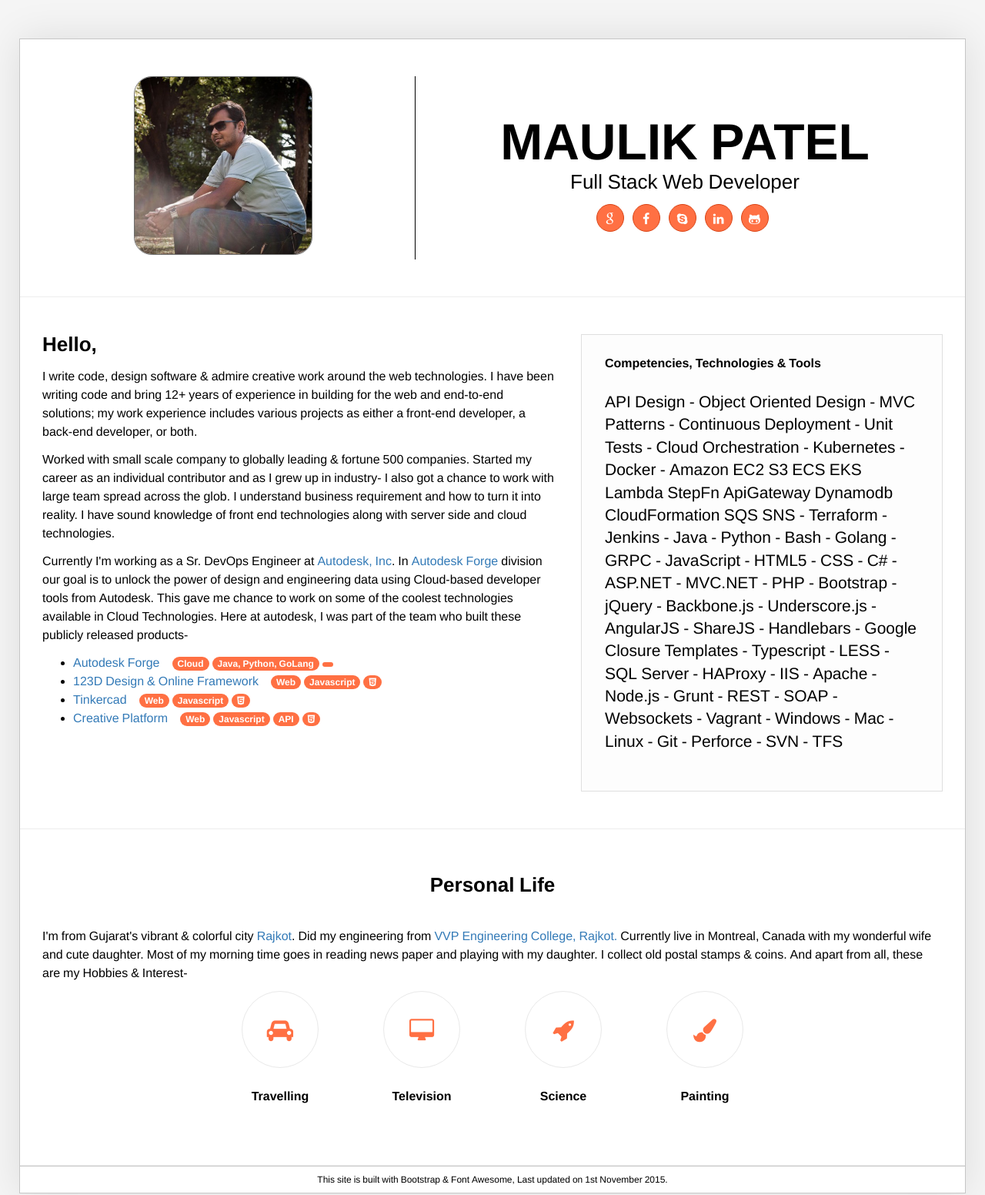
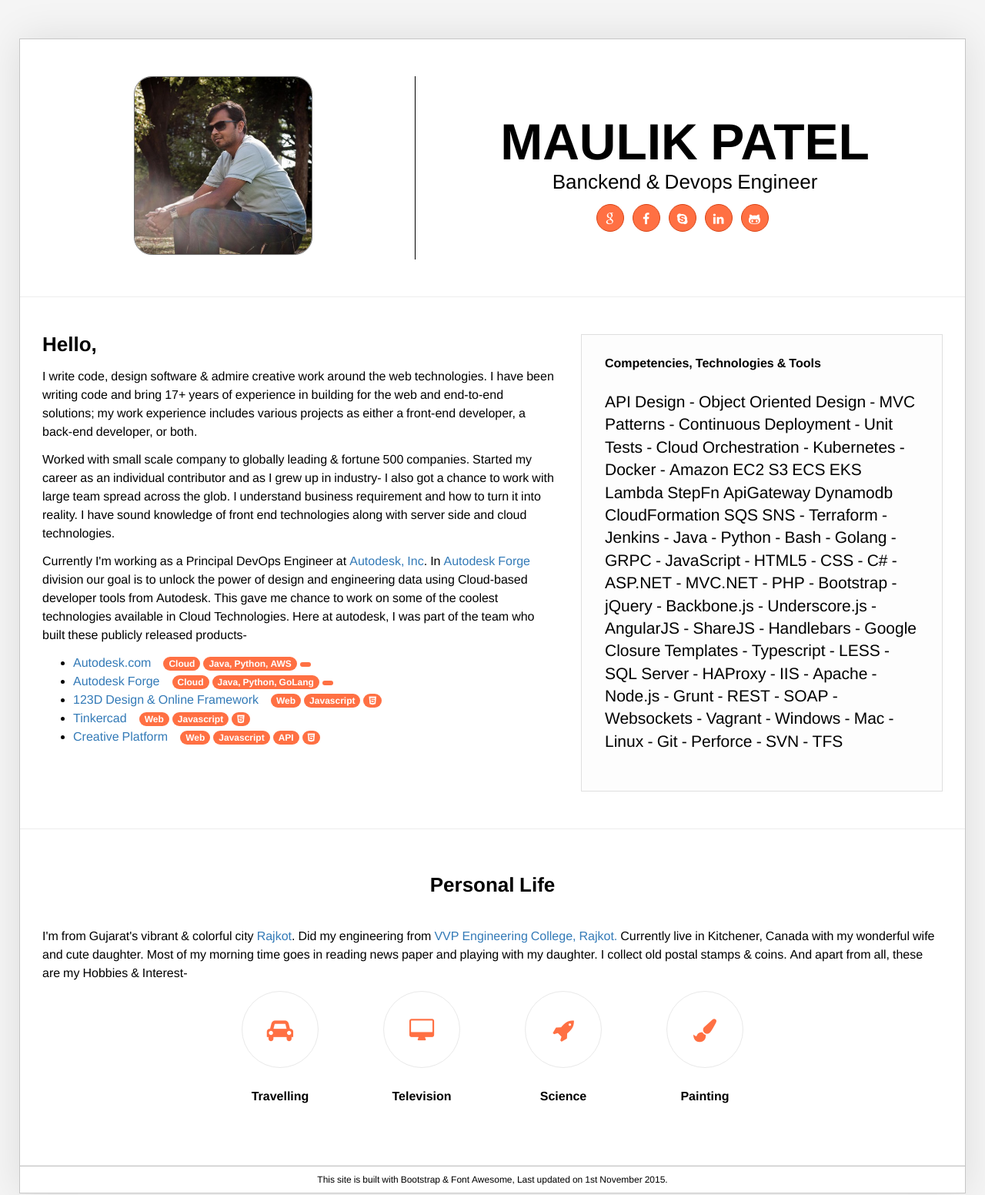
Before and after one commit to maulik887/maulik887.github.io, a website: page index.html in a window 1280 px wide. Shown: the top 1552 px of the page at 77% size. Drawn offline with Linux system fonts and the light colour scheme.

Commit message:
Updating details

```diff
--- a/index.html
+++ b/index.html
@@ -29,7 +29,7 @@
                     </div>
                     <div class="col-xs-12 col-sm-7 col-lg-7 text-center">
                         <h1 class="title">Maulik Patel</h1>
-                        <h3 class="sub-title">Full Stack Web Developer</h3>
+                        <h3 class="sub-title">Banckend & Devops Engineer</h3>
                         <div class="social">
                             <ul class="animated fadeIn visible" data-animation="fadeIn" data-animation-delay="600">
                                 <li>
@@ -59,11 +59,17 @@
                     <div class="col-xs-12 col-sm-12 col-lg-7">
                         <h3 class="title">Hello,</h3>
                         <p>
-                        I write code, design software & admire creative work around the web technologies. I have been writing code and bring 12+ years of experience in building for the web and end-to-end solutions; my work experience includes various projects as either a front-end developer, a back-end developer, or both.</p>
+                        I write code, design software & admire creative work around the web technologies. I have been writing code and bring 17+ years of experience in building for the web and end-to-end solutions; my work experience includes various projects as either a front-end developer, a back-end developer, or both.</p>
                         <p>Worked with small scale company to globally leading & fortune 500 companies. Started my career as an individual contributor and as I grew up in industry- I also got a chance to work with large team spread across the glob. I understand business requirement and how to turn it into reality. I have sound knowledge of front end technologies along with server side and cloud technologies.</p>
 
-                        <p>Currently I'm working as a Sr. DevOps Engineer at <a href="http://www.autodesk.com">Autodesk, Inc</a>. In <a href="https://forge.autodesk.com">Autodesk Forge</a> division our goal is to unlock the power of design and engineering data using Cloud-based developer tools from Autodesk. This gave me chance to work on some of the coolest technologies available in Cloud Technologies. Here at autodesk, I was part of the team who built these publicly released products-</p>
+                        <p>Currently I'm working as a Principal DevOps Engineer at <a href="http://www.autodesk.com">Autodesk, Inc</a>. In <a href="https://forge.autodesk.com">Autodesk Forge</a> division our goal is to unlock the power of design and engineering data using Cloud-based developer tools from Autodesk. This gave me chance to work on some of the coolest technologies available in Cloud Technologies. Here at autodesk, I was part of the team who built these publicly released products-</p>
                         <ul>
+                            <li>
+                                <a href="https://www.autodesk.com" target="_blank">Autodesk.com</a>&nbsp;&nbsp;&nbsp;
+                                <span class="badge">Cloud</span>
+                                <span class="badge">Java, Python, AWS</span>
+                                <span class="badge"><i class="fab fa-aws"></i></span>
+                            </li>
                             <li>
                                 <a href="https://forge.autodesk.com" target="_blank">Autodesk Forge</a>&nbsp;&nbsp;&nbsp;
                                 <span class="badge">Cloud</span>
@@ -105,7 +111,7 @@
                 <div class="row">
                     <div class="col-xs-12 col-sm-12 col-lg-12">
                         <h3 class="title">Personal Life</h3>
-                        <p class="personal-info">I'm from Gujarat's vibrant &amp; colorful city <a href="https://en.wikipedia.org/wiki/Rajkot">Rajkot</a>. Did my engineering from <a href="http://vvpedulink.ac.in/">VVP Engineering College, Rajkot.</a> Currently live in Montreal, Canada with my wonderful wife and cute daughter. Most of my morning time goes in reading news paper and playing with my daughter. I collect old postal stamps & coins. And apart from all, these are my Hobbies & Interest-</p>
+                        <p class="personal-info">I'm from Gujarat's vibrant &amp; colorful city <a href="https://en.wikipedia.org/wiki/Rajkot">Rajkot</a>. Did my engineering from <a href="http://vvpedulink.ac.in/">VVP Engineering College, Rajkot.</a> Currently live in Kitchener, Canada with my wonderful wife and cute daughter. Most of my morning time goes in reading news paper and playing with my daughter. I collect old postal stamps & coins. And apart from all, these are my Hobbies & Interest-</p>
                     </div>
                 </div>
                 <div class="row">
```
